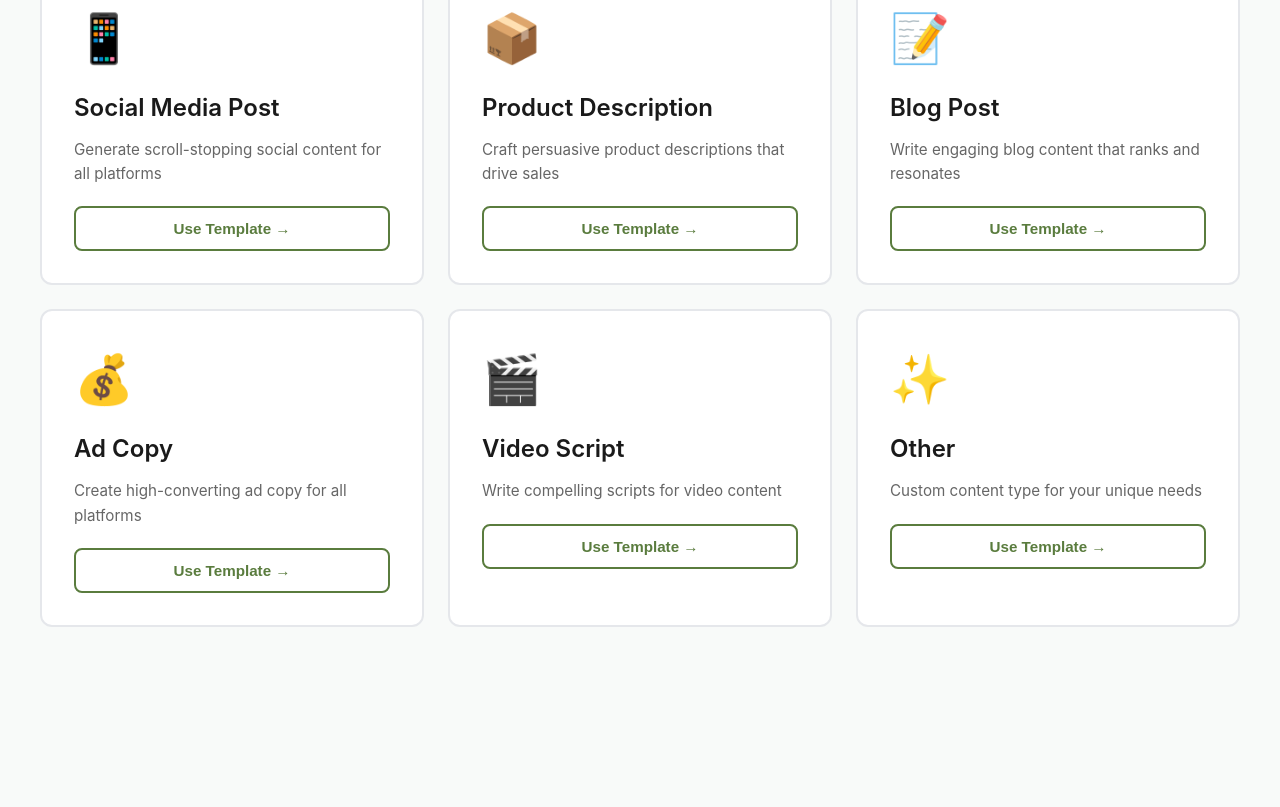
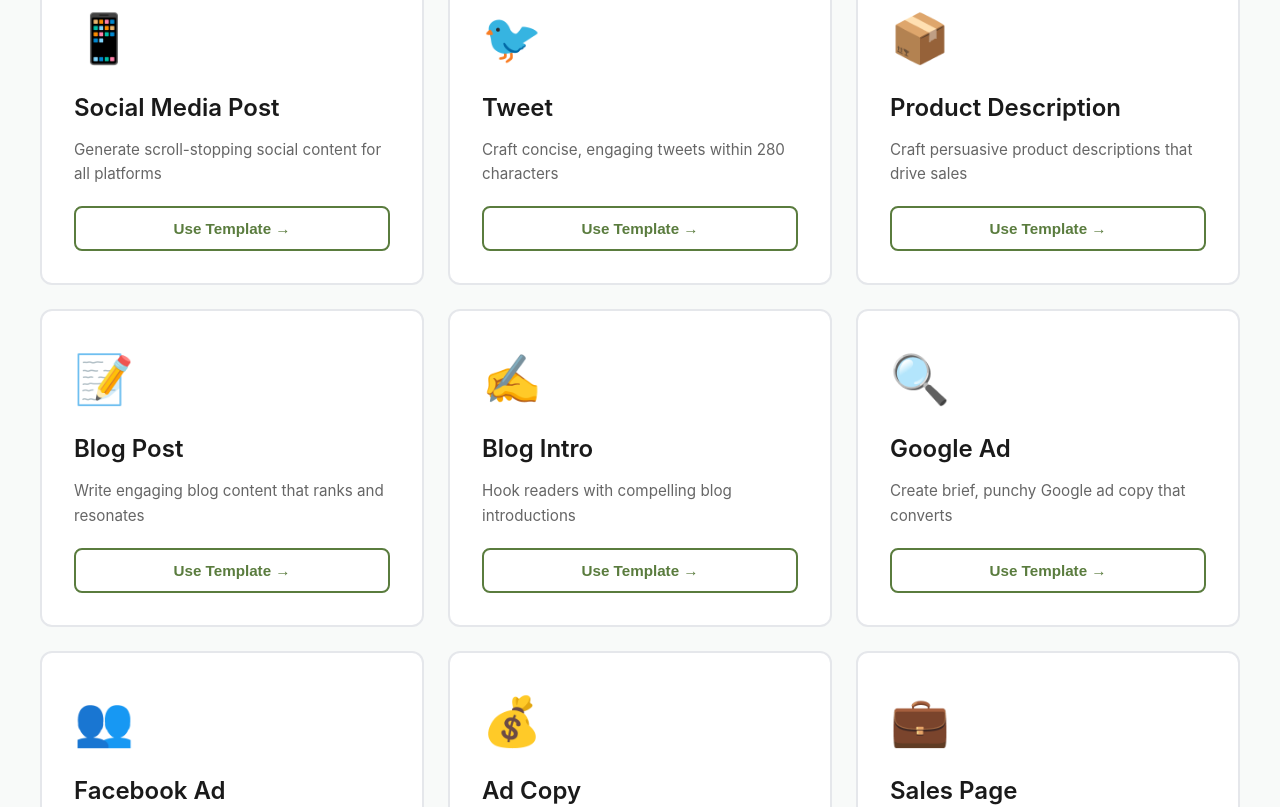
Before and after one commit to DANKRUSZ/DKcopy, a React app in the folder frontend/: page / in a window 1280 px wide. Shown: the part 600-1407 px from the top of the page. Before the commit the page ends 1287 px from the top, so only its background shows below. Built offline with nearby package versions, Linux system fonts and the light colour scheme; no server answers; the HTML template or start-up script is replaced by a standard one.

Commit message:
Adding new template cards

```diff
--- a/frontend/src/App.jsx
+++ b/frontend/src/App.jsx
@@ -1,5 +1,8 @@
 import { useState } from 'react';
 import './App.css';
+
+// Use environment variable for API URL, fallback to localhost for development
+const API_URL = import.meta.env.VITE_API_URL || 'http://localhost:5000';
 
 const TEMPLATES = [
   {
@@ -31,6 +34,13 @@
     value: 'Social media post'
   },
   {
+    id: 'tweet',
+    icon: '🐦',
+    title: 'Tweet',
+    description: 'Craft concise, engaging tweets within 280 characters',
+    value: 'Tweet'
+  },
+  {
     id: 'product-desc',
     icon: '📦',
     title: 'Product Description',
@@ -45,18 +55,39 @@
     value: 'Blog post'
   },
   {
+    id: 'blog-intro',
+    icon: '✍️',
+    title: 'Blog Intro',
+    description: 'Hook readers with compelling blog introductions',
+    value: 'Blog intro'
+  },
+  {
+    id: 'google-ad',
+    icon: '🔍',
+    title: 'Google Ad',
+    description: 'Create brief, punchy Google ad copy that converts',
+    value: 'Google ad'
+  },
+  {
+    id: 'facebook-ad',
+    icon: '👥',
+    title: 'Facebook Ad',
+    description: 'Write engaging Facebook ad copy that stops the scroll',
+    value: 'Facebook ad'
+  },
+  {
     id: 'ad-copy',
     icon: '💰',
     title: 'Ad Copy',
-    description: 'Create high-converting ad copy for all platforms',
+    description: 'Create high-converting ad copy for various platforms',
     value: 'Ad copy'
   },
   {
-    id: 'video-script',
-    icon: '🎬',
-    title: 'Video Script',
-    description: 'Write compelling scripts for video content',
-    value: 'Video script'
+    id: 'sales-page',
+    icon: '💼',
+    title: 'Sales Page',
+    description: 'Write persuasive long-form sales copy that converts',
+    value: 'Sales page'
   },
   {
     id: 'other',
@@ -125,7 +156,7 @@
         keywords: keywords
       };
 
-      const response = await fetch('https://dkcopy-production.up.railway.app/', {
+      const response = await fetch(`${API_URL}/generate`, {
         method: 'POST',
         headers: {
           'Content-Type': 'application/json',
```
